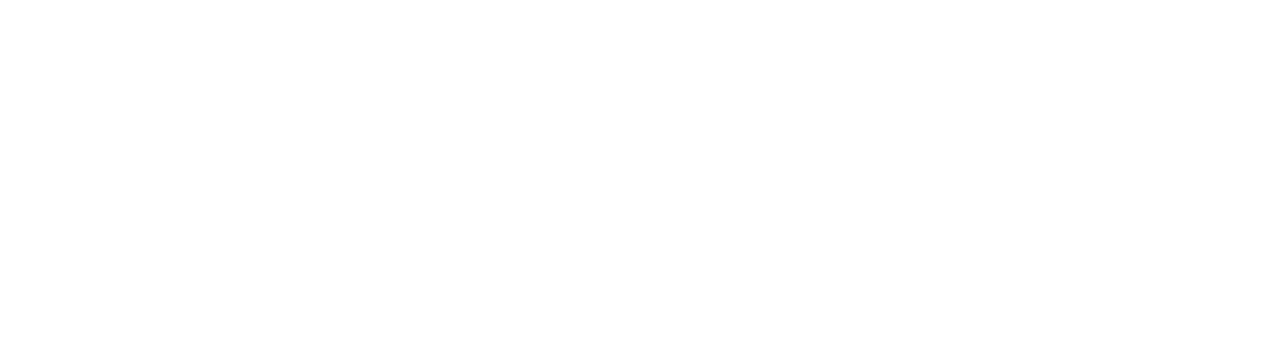
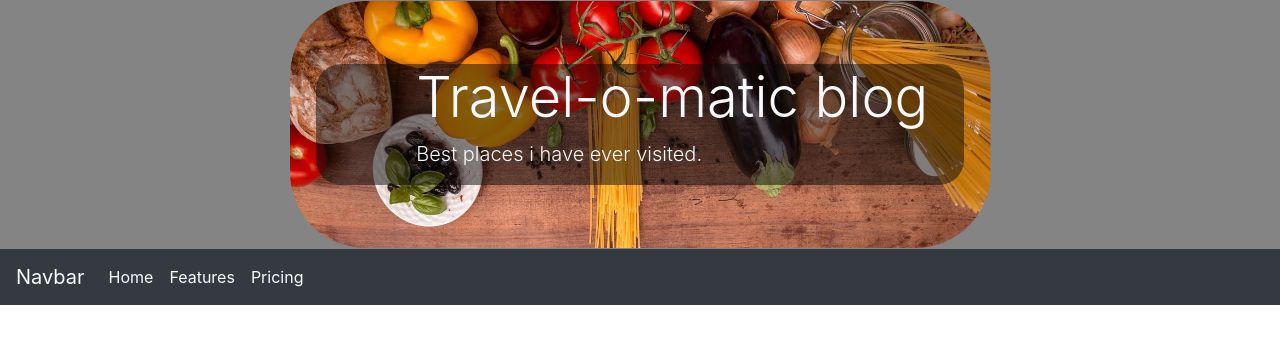
Before and after one commit to PatrickM200/CFLMS-PatrickMiglar-CodeReview-06, a plain HTML site: page index.html in a window 1280 px wide. Drawn offline with nearby package versions, Linux system fonts and the light colour scheme.

Commit message:
header + nav

```diff
--- a/index.html
+++ b/index.html
@@ -5,6 +5,7 @@
     <meta name="viewport" content="width=device-width, initial-scale=1.0">
     <!-- CSS only -->
     <link rel="stylesheet" href="https://stackpath.bootstrapcdn.com/bootstrap/4.5.0/css/bootstrap.min.css" integrity="sha384-9aIt2nRpC12Uk9gS9baDl411NQApFmC26EwAOH8WgZl5MYYxFfc+NcPb1dKGj7Sk" crossorigin="anonymous">
+    <link rel="stylesheet" href="styles/styles.css">
     <!-- JS, Popper.js, and jQuery -->
     <script src="https://code.jquery.com/jquery-3.5.1.slim.min.js" integrity="sha384-DfXdz2htPH0lsSSs5nCTpuj/zy4C+OGpamoFVy38MVBnE+IbbVYUew+OrCXaRkfj" crossorigin="anonymous"></script>
     <script src="https://cdn.jsdelivr.net/npm/popper.js@1.16.0/dist/umd/popper.min.js" integrity="sha384-Q6E9RHvbIyZFJoft+2mJbHaEWldlvI9IOYy5n3zV9zzTtmI3UksdQRVvoxMfooAo" crossorigin="anonymous"></script>
@@ -12,6 +13,42 @@
     <title>Travel-o-matic blog</title>
 </head>
 <body>
+    <header>
+        <div class="jumbotron jumbotron-fluid">
+            <div class="container">
+                <div class="bannerwrapper">
 
+                <div class="bannerbg col-lg-7 col-md-9 col-sm-12">
+                    <h1 class="display-4 text-light">Travel-o-matic blog</h1>
+                    <p class="lead text-light">Best places i have ever visited.</p>
+                </div>
+             </div>
+            </div>
+          </div>
+          <nav class="navbar navbar-expand-lg navbar-light bg-dark">
+            <a class="text-light navbar-brand" href="#">Navbar</a>
+            <button class="navbar-toggler" type="button" data-toggle="collapse" data-target="#navbarNav" aria-controls="navbarNav" aria-expanded="false" aria-label="Toggle navigation">
+              <span class="navbar-toggler-icon"></span>
+            </button>
+            <div class="collapse navbar-collapse" id="navbarNav">
+              <ul class="navbar-nav">
+                <li class="nav-item active">
+                  <a class="text-light nav-link" href="#">Home <span class="sr-only">(current)</span></a>
+                </li>
+                <li class="nav-item">
+                  <a class="text-light nav-link" href="#">Features</a>
+                </li>
+                <li class="nav-item">
+                  <a class="text-light nav-link" href="#">Pricing</a>
+                </li>
+              </ul>
+            </div>
+          </nav>
+    </header>
 </body>
+  <div class="container">
+    <div class="row">
+
+    </div>
+  </div>
 </html>
--- /dev/null
+++ b/styles/styles.scss
@@ -0,0 +1,27 @@
+.jumbotron {
+    background-image: url("../img/banner11.png");
+    background-repeat: no-repeat;
+    margin: 0;
+    border-radius: 0;
+    background-position: center;
+    background-size: contain;
+    background-color:rgba(10, 10, 10, 0.5);
+
+}
+
+.bannerbg {
+    background-color:rgba(10, 10, 10, 0.5);
+    border-radius: 25px;
+    padding-left: 100px;
+
+
+}
+
+.navbar {
+    margin-top: 0;
+}
+
+.bannerwrapper {
+    display: flex;
+    justify-content: center;
+}
```
Also changed, not shown: img/banner.webp (added), img/banner1.png (added), img/banner11.png (added), img/banner2.png (added), img/banner3.png (added), styles/styles.css (added), 1 other file.
